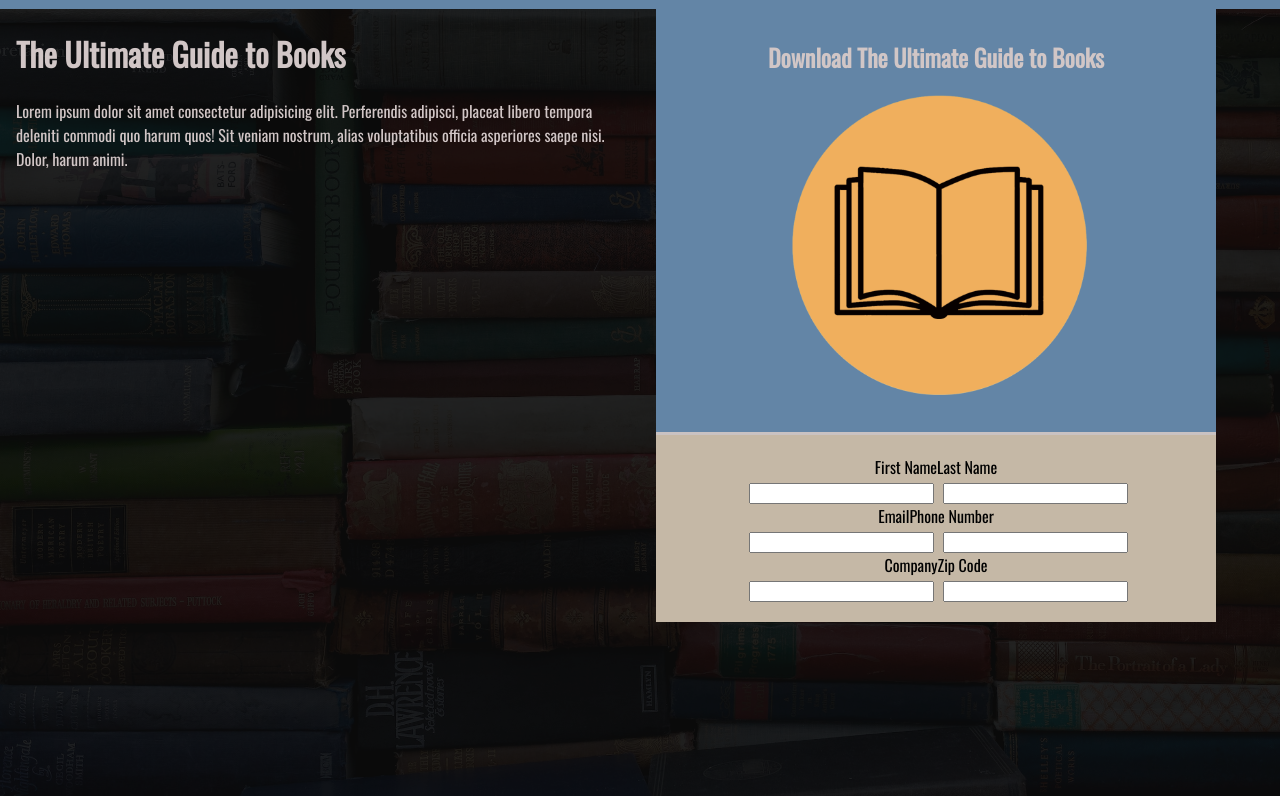
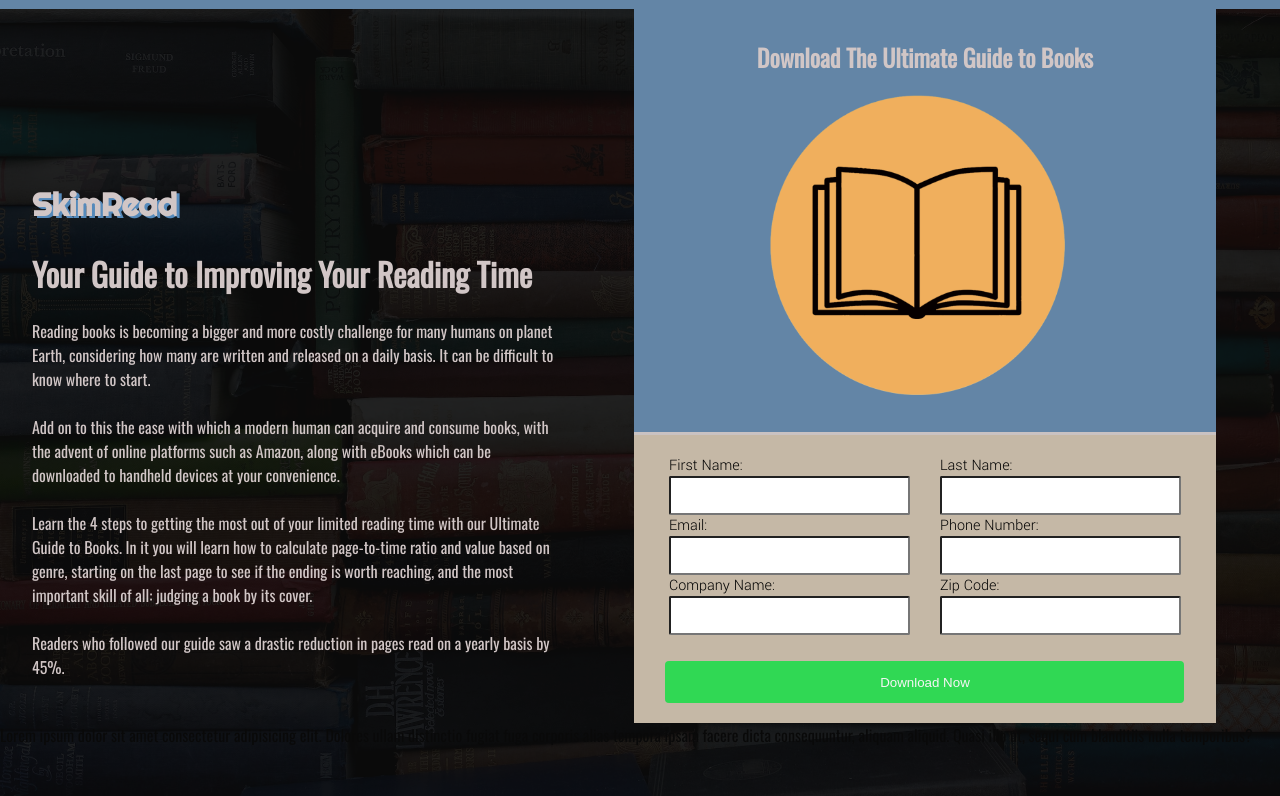
Before and after one commit to Settc/eb00k_landing_page, a website: page index.html in a window 1280 px wide. Drawn offline with nearby package versions, Linux system fonts and the light colour scheme.

Commit message:
Finish form with styling + add 'logo'

```diff
--- a/index.html
+++ b/index.html
@@ -7,7 +7,8 @@
     <link rel="stylesheet" href="style.css">
     <link rel="preconnect" href="https://fonts.googleapis.com">
     <link rel="preconnect" href="https://fonts.gstatic.com" crossorigin>
-    <link href="https://fonts.googleapis.com/css2?family=Oswald&display=swap" rel="stylesheet">
+    <link href="https://fonts.googleapis.com/css2?family=Oswald&family=Righteous&family=Yantramanav:wght@300&display=swap" rel="stylesheet">
+
     <title>Document</title>
 </head>
 <body>
@@ -18,12 +19,25 @@
     </div>
     <div class="bg">
         <div class="container">
-
             <div class="info">
+                </span><h2 class="company-name">
+                    SkimRead
+                </h2>
                 <h1>
-                    The Ultimate Guide to Books
+                    Your Guide to Improving Your Reading Time
                 </h1>
-                Lorem ipsum dolor sit amet consectetur adipisicing elit. Perferendis adipisci, placeat libero tempora deleniti commodi quo harum quos! Sit veniam nostrum, alias voluptatibus officia asperiores saepe nisi. Dolor, harum animi.
+                <p>
+                    Reading books is becoming a bigger and more costly challenge for many humans on planet Earth, considering how many are written and released on a daily basis. It can be difficult to know where to start.
+                    <br>
+                    <br>
+                    Add on to this the ease with which a modern human can acquire and consume books, with the advent of online platforms such as Amazon, along with eBooks which can be downloaded to handheld devices at your convenience.
+                    <br>
+                    <br>
+                    Learn the 4 steps to getting the most out of your limited reading time with our Ultimate Guide to Books. In it you will learn how to calculate page-to-time ratio and value based on genre, starting on the last page to see if the ending is worth reaching, and the most important skill of all: judging a book by its cover.
+                    <br>
+                    <br>
+                    Readers who followed our guide saw a drastic reduction in pages read on a yearly basis by 45%.
+                </p>
             </div>
             <div class="cta-container">
                 <div class="cta-header">
@@ -31,27 +45,49 @@
                         Download The Ultimate Guide to Books
                     </h2>
                     <img class="cta-image" src="static/PngItem_4953487.png" alt="stack of books">
-                </div>
-                <div class="form-container">
+
                     <form method="post">
-                        <p>First Name</p><p>Last Name</p><br>
-                        <input name="submit-name" autocomplete="name" />
-                        <input name="submit-name" autocomplete="name" />
-                        <br>
-                        <p>Email</p><p>Phone Number</p>
-                        <br>
-                        <input name="submit-name" autocomplete="name" />
-                        <input name="submit-name" autocomplete="name" />
-                        <br>
-                        <p>Company</p><p>Zip Code</p>
-                        <br>
-                        <input name="submit-name" autocomplete="name" />
-                        <input name="submit-name" autocomplete="name" />
+                        <div class="form-block">
+                            <label>First Name:<br>
+                                <input name="submit-name" />
+                            </label>
+                        </div>
+                        <div class="form-block">
+                            <label>Last Name:<br>
+                                <input name="submit-name" />
+                            </label>
+                        </div>
+                        <div class="form-block">
+                            <label>Email:<br>
+                                <input name="submit-name" />
+                            </label>
+                        </div>
+                        <div class="form-block">
+                            <label>Phone Number:<br>
+                                <input name="submit-name" />
+                            </label>
+                        </div>
+                        <div class="form-block">
+                            <label>Company Name:<br>
+                                <input name="submit-name" />
+                            </label>
+                        </div>
+                        <div class="form-block">
+                            <label>Zip Code:<br>
+                                <input name="submit-name" />
+                            </label>
+                        </div>
 
+                        <button>Download Now</button>
                     </form>
-                </div>
+
             </div>
         </div>
     </div>
+
+    <div>
+        Lorem ipsum dolor sit amet consectetur adipisicing elit. Dolores ullam distinctio fugiat fuga corporis alias tempora ipsam facere dicta consequuntur, aliquam aliquid. Quasi illo ut, sequi cum blanditiis nulla temporibus?
+    </div>
+    <script src="https://kit.fontawesome.com/b21d4bade9.js" crossorigin="anonymous"></script>
     </body>
 </html>
--- a/style.css
+++ b/style.css
@@ -3,6 +3,11 @@
     --second-bg-color: rgb(197, 184, 166);
     font-family: 'Oswald', sans-serif;
 }
+
+html {
+    overflow-x: hidden;
+}
+
 body {
     margin: 0;
 }
@@ -29,6 +34,25 @@ form {
     text-align: center;
 }
 
+button {
+    margin-top: 2em;
+    padding: 1em 16.1em;
+    border-radius: 4px;
+    border: none;
+    background-color: rgb(48, 216, 84);
+    color: whitesmoke;
+
+}
+
+.container {
+    display: flex;
+    align-items: flex-start;
+    justify-content: space-evenly;
+    gap: 3em;
+    max-width: 1800px;
+    margin: 0 auto;
+}
+
 .overlay {
     height: 100vh;
     width: 100vw;
@@ -38,18 +62,25 @@ form {
     z-index: 1;
 }
 
+.company-name {
+    font-size: 2em;
+    text-align: start;
+    font-family: 'Righteous', cursive;
+    text-shadow: 3px 2px #558ABB;
+}
+
 .info {
+
     color: rgb(209, 198, 198);
     z-index: 2;
-    margin-left: 1em;
+    transform: translateY(10%);
+    margin: auto 2em;
 }
 
 .cta-container {
     min-width: 35rem;
     margin-right: 4em;
-
     z-index: 1;
-
 }
 
 .cta-header {
@@ -76,17 +107,23 @@ form {
 
 }
 
-.container {
+form {
+    font-family: 'Yantramanav', sans-serif;
     display: flex;
-    align-items: flex-start;
-    justify-content: space-evenly;
-    gap: 3em;
-    max-width: 1800px;
-    margin: 0 auto;
+    justify-content: space-around;
+    flex-wrap: wrap;
 }
 
-.form-container input {
-
-    margin-left: 5px;
+label {
+    color:black;
 
 }
+
+input {
+    padding: 10px 30px;
+    border-radius: 2px;
+}
+
+.form-block {
+    text-align: left;
+}
```
